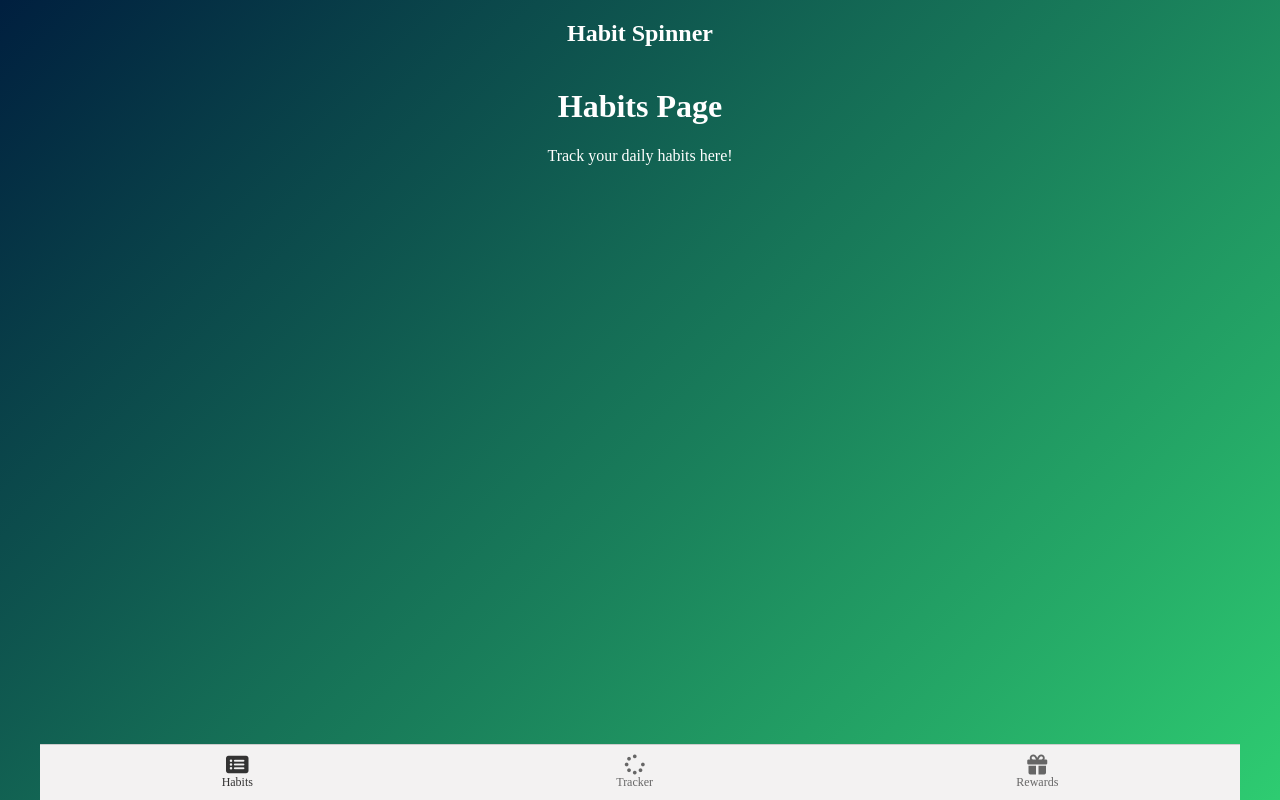
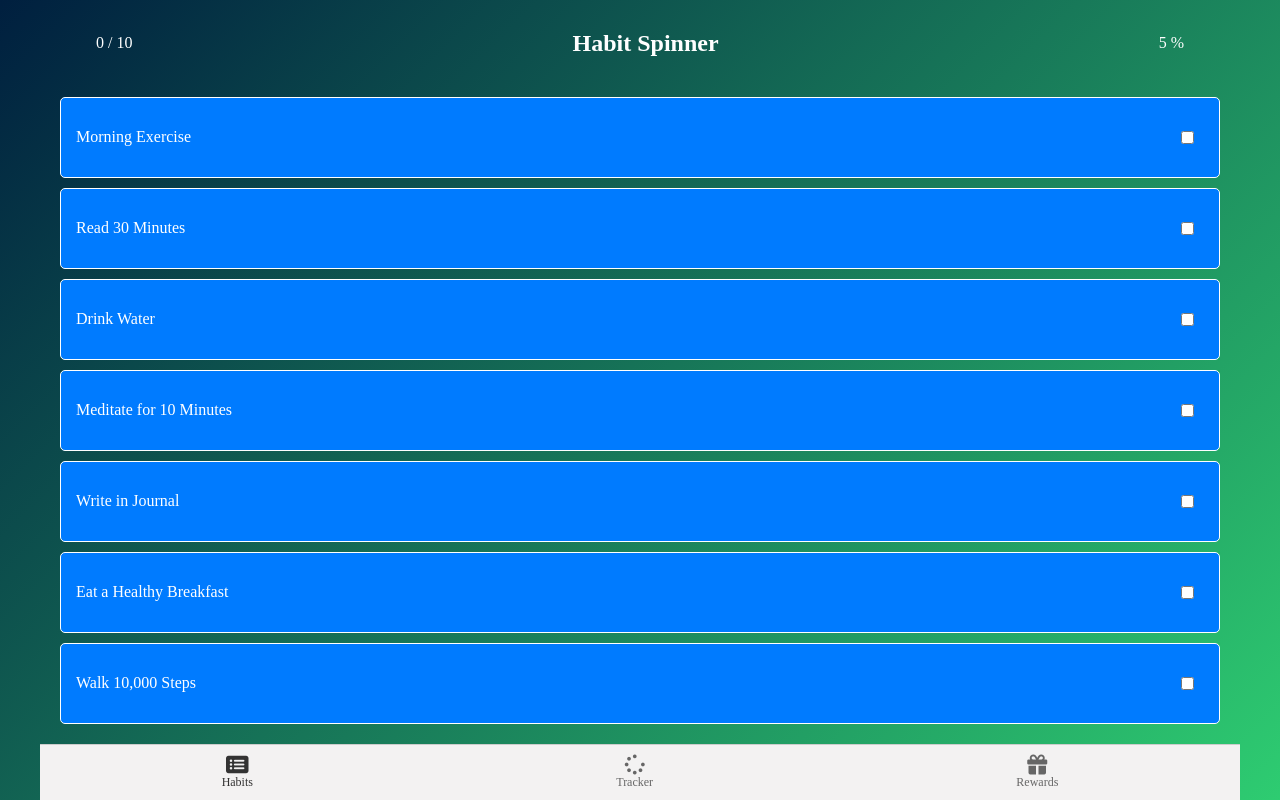
Before and after one commit to joseph-johnson27001/habit-spinner, a Vue app: page /habits in a window 1280 px wide. Built offline with nearby package versions, Linux system fonts and the light colour scheme.

Commit message:
Habit page and cards

```diff
--- a/src/components/HabitCard.vue
+++ b/src/components/HabitCard.vue
@@ -0,0 +1,64 @@
+<!-- HabitCard.vue -->
+<template>
+  <div :class="['habit-card', { completed: isCompleted }]">
+    <label class="habit-label">
+      <span>{{ habitName }}</span>
+      <input type="checkbox" v-model="isCompleted" @change="toggleCompletion" />
+    </label>
+  </div>
+</template>
+
+<script>
+export default {
+  name: "HabitCard",
+  props: {
+    habitName: {
+      type: String,
+      required: true,
+    },
+    completed: {
+      type: Boolean,
+      default: false,
+    },
+  },
+  data() {
+    return {
+      isCompleted: this.completed,
+    };
+  },
+  methods: {
+    toggleCompletion() {
+      this.$emit("update", this.isCompleted); // Emit the change to the parent
+    },
+  },
+};
+</script>
+
+<style scoped>
+.habit-card {
+  background-color: #007bff; /* Initial blue */
+  padding: 30px 15px;
+  margin: 10px 0;
+  border-radius: 5px;
+  transition: background-color 0.3s ease;
+  display: flex;
+  align-items: center;
+  border: 1px solid white;
+}
+
+.habit-card.completed {
+  background-color: #28a745; /* Green when completed */
+}
+
+.habit-label {
+  display: flex;
+  align-items: center;
+  cursor: pointer;
+  justify-content: space-between;
+  width: 100%;
+}
+
+input[type="checkbox"] {
+  margin-right: 10px;
+}
+</style>
--- a/src/components/Navigation/FooterNav.vue
+++ b/src/components/Navigation/FooterNav.vue
@@ -52,6 +52,7 @@ export default {
 .nav-content {
   display: flex;
   justify-content: space-around;
+  align-items: center;
 }
 
 .nav-button {
--- a/src/components/Navigation/TopNav.vue
+++ b/src/components/Navigation/TopNav.vue
@@ -1,7 +1,17 @@
 <template>
   <nav class="top-nav">
     <div class="top-nav-content">
-      <h2>Habit Spinner</h2>
+      <!-- Left side: Daily habits completed -->
+      <div class="habits-completed">
+        <span> {{ habitsCompleted }} / {{ totalHabits }}</span>
+      </div>
+
+      <!-- Center: Heading -->
+      <h1>Habit Spinner</h1>
+
+      <div class="win-percentage">
+        <span>{{ winPercentage }} %</span>
+      </div>
     </div>
   </nav>
 </template>
@@ -9,6 +19,13 @@
 <script>
 export default {
   name: "TopNav",
+  data() {
+    return {
+      totalHabits: 10,
+      habitsCompleted: 0,
+      winPercentage: 5,
+    };
+  },
 };
 </script>
 
@@ -24,10 +41,21 @@ export default {
 
 .top-nav-content {
   max-width: 1200px;
-  width: 100%;
+  width: 85%;
   display: flex;
-  justify-content: center;
+  justify-content: space-between;
   align-items: center;
   color: white;
+  padding: 10px 20px;
+}
+
+.habits-completed,
+.win-percentage {
+  font-size: 1rem;
+}
+
+h2 {
+  margin: 0;
+  font-size: 1.5rem;
 }
 </style>
--- a/src/views/HabitsPage.vue
+++ b/src/views/HabitsPage.vue
@@ -1,16 +1,57 @@
+<!-- HabitsPage.vue -->
 <template>
-  <div>
-    <h1>Habits Page</h1>
-    <p>Track your daily habits here!</p>
+  <div class="habits-page">
+    <div class="habits-list">
+      <HabitCard
+        v-for="(habit, index) in habits"
+        :key="index"
+        :habitName="habit.name"
+        :completed="habit.completed"
+        @update="updateHabit(index, $event)"
+      />
+    </div>
   </div>
 </template>
 
 <script>
+import HabitCard from "@/components/HabitCard.vue";
+
 export default {
   name: "HabitsPage",
+  components: {
+    HabitCard,
+  },
+  data() {
+    return {
+      habits: [
+        { name: "Morning Exercise", completed: false },
+        { name: "Read 30 Minutes", completed: false },
+        { name: "Drink Water", completed: false },
+        { name: "Meditate for 10 Minutes", completed: false },
+        { name: "Write in Journal", completed: false },
+        { name: "Eat a Healthy Breakfast", completed: false },
+        { name: "Walk 10,000 Steps", completed: false },
+        { name: "Plan Tomorrow’s Tasks", completed: false },
+        { name: "Avoid Social Media for 1 Hour", completed: false },
+        { name: "Sleep for 8 Hours", completed: false },
+      ],
+    };
+  },
+  methods: {
+    updateHabit(index, isCompleted) {
+      this.habits[index].completed = isCompleted;
+    },
+  },
 };
 </script>
 
 <style scoped>
-/* Add styles for the habits page */
+.habits-page {
+  padding: 0 20px;
+}
+
+.habits-list {
+  max-height: 80vh;
+  overflow-y: auto;
+}
 </style>
```
